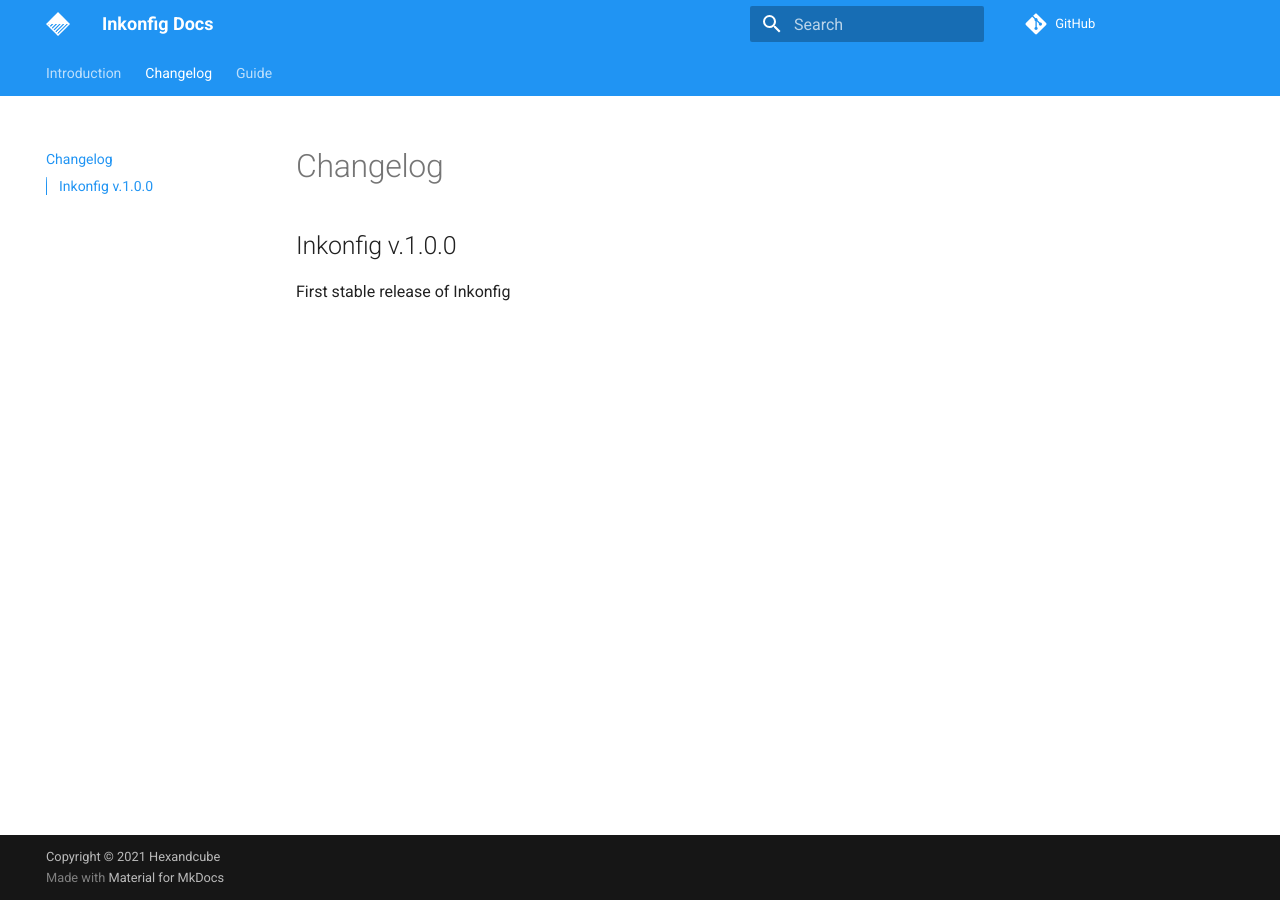
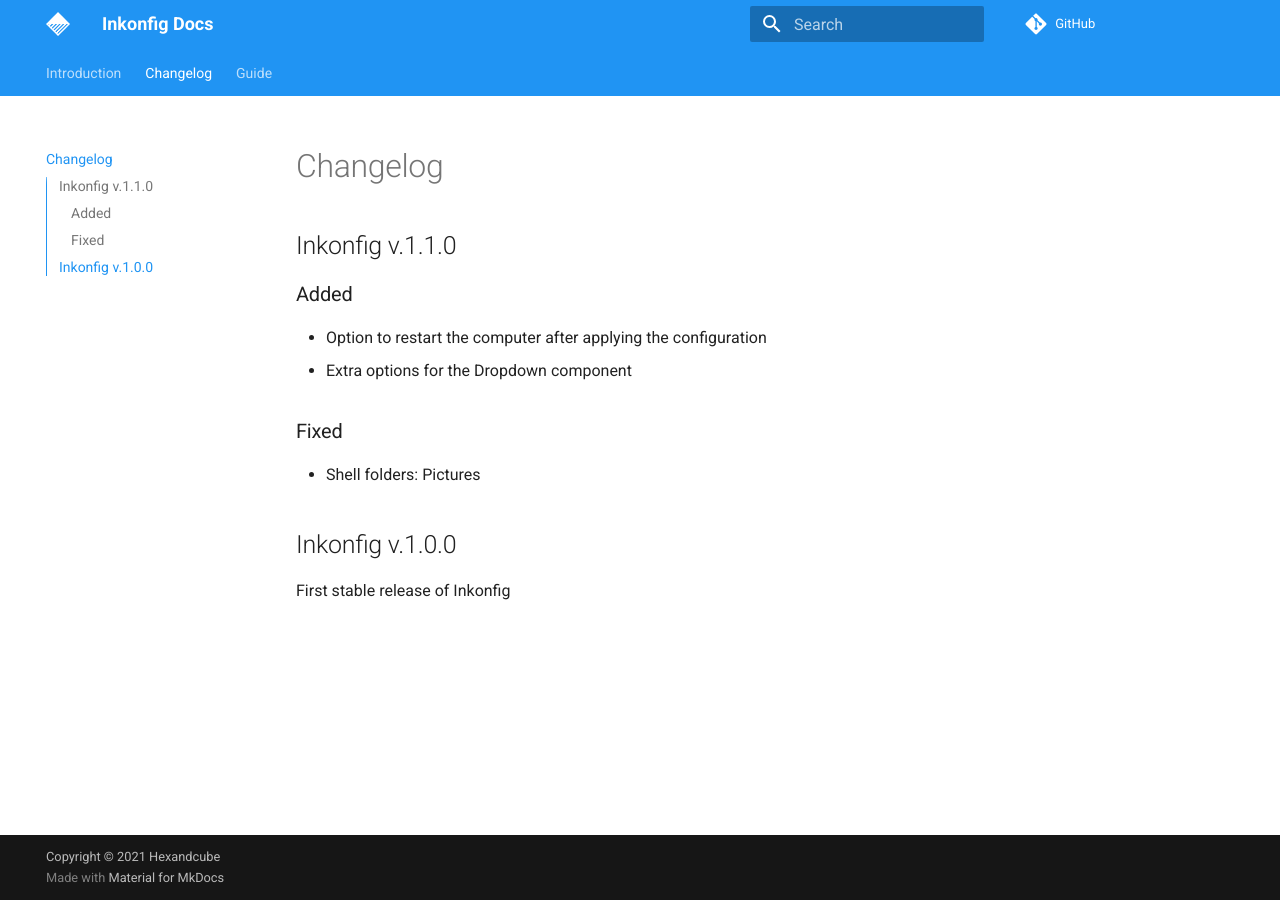
Before and after one commit to hexandcube/inkonfigdocs.hexandcube.eu.org, an MkDocs documentation site: the page built from docs/changelog.md, in a window 1280 px wide. Built offline with MkDocs 1.6.1 and Material for MkDocs 9.7.7, drawn with Linux system fonts in a browser that asks for light colours; comment, search, counter and statistics services are not loaded.

Commit message:
Updated configuration for Inkonfig v.1.1.0

```diff
--- a/docs/changelog.md
+++ b/docs/changelog.md
@@ -1,4 +1,13 @@
 # Changelog
+
+## Inkonfig v.1.1.0
+
+### Added
+- Option to restart the computer after applying the configuration
+- Extra options for the Dropdown component
+
+### Fixed
+- Shell folders: Pictures
 
 ## Inkonfig v.1.0.0
 
```
Also changed, not shown: docs/guide/script-options.md (+7 -0 lines).
